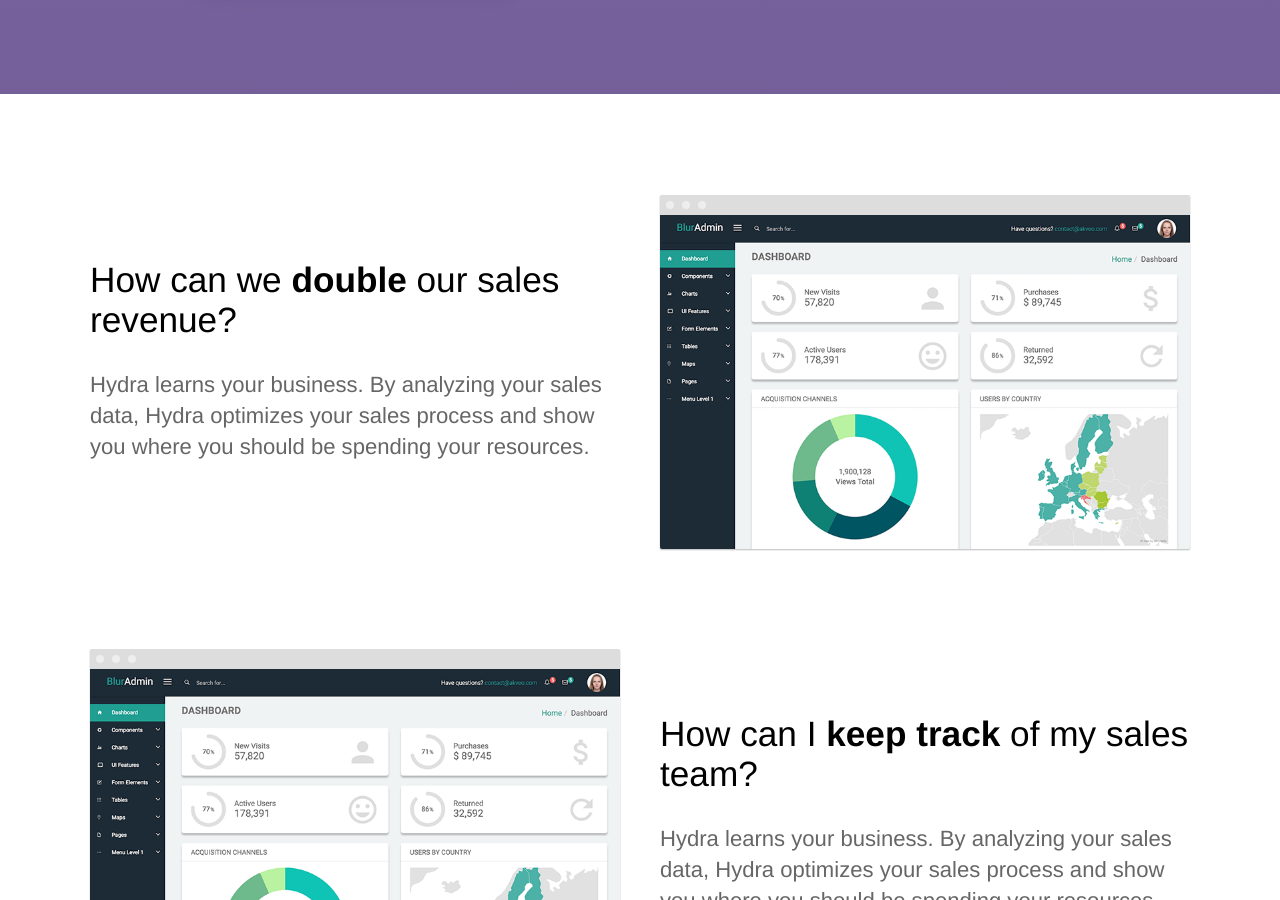
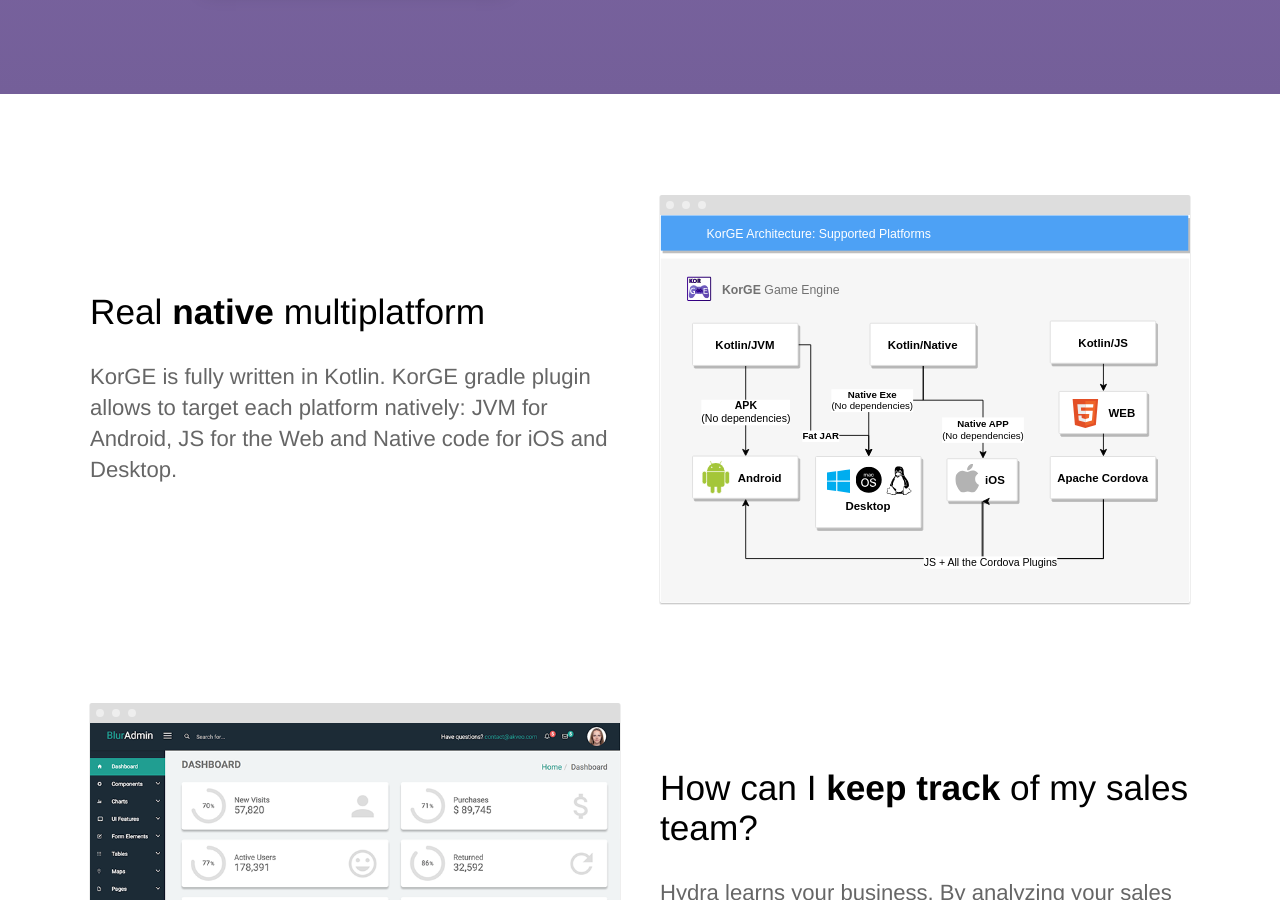
Before and after one commit to korlibs/korge.soywiz.com, a Jekyll site: the page built from index.html, in a window 1280 px wide and 900 px high, scrolled down 764 px. Built offline with Jekyll 4.4.1, drawn with Linux system fonts in a browser that asks for light colours; a script that is not in the unit is left out.

Commit message:
More work

```diff
--- a/index.html
+++ b/index.html
@@ -77,11 +77,11 @@
 	<section>
 		<div class="container flex">
 			<div class="text editable">
-				<h2>How can we <strong>double</strong> our sales revenue?</h2>
-				<p>Hydra learns your business. By analyzing your sales data, Hydra optimizes your sales process and show you where you should be spending your resources. </p>
+				<h2>Real <strong>native</strong> multiplatform</h2>
+				<p>KorGE is fully written in Kotlin. KorGE gradle plugin allows to target each platform natively: JVM for Android, JS for the Web and Native code for iOS and Desktop.</p>
 			</div>
 			<div class="image">
-				<img src="/images/dashboard.png" alt="Screenshot" class="screenshot editable" />
+				<img src="/images/multiplatform.svg" alt="Screenshot" class="screenshot editable" />
 			</div>
 		</div>
 	</section>
```
Also changed, not shown: images/multiplatform.xml (added, +1 -0 lines), images/multiplatform.svg (added), images/platforms/25719.svg (added), images/platforms/Android_robot.svg (added), images/platforms/Apple-Apple.svg (added), images/platforms/HTML5_Badge.svg (added), images/platforms/IOS_logo.svg (added), images/platforms/MacOS_logo.svg (added), images/platforms/NewTux.svg (added), images/platforms/Windows_logo_-_2012.svg (added).
